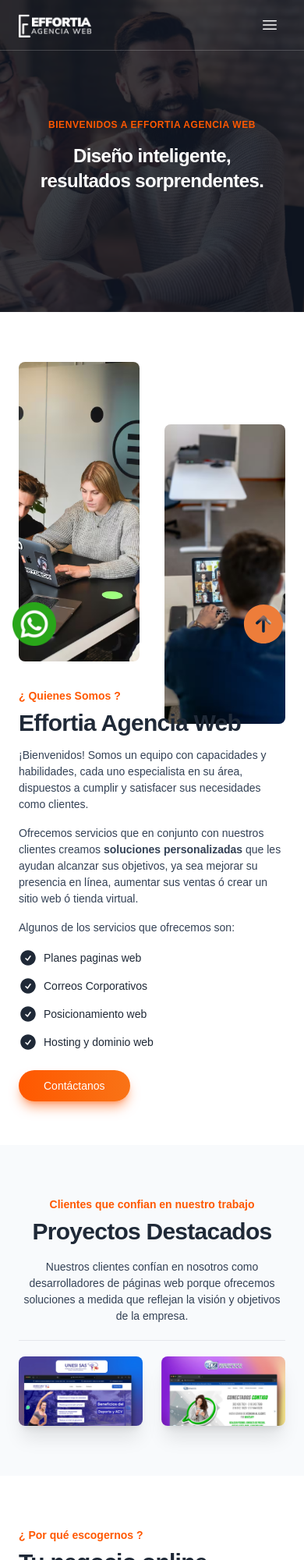
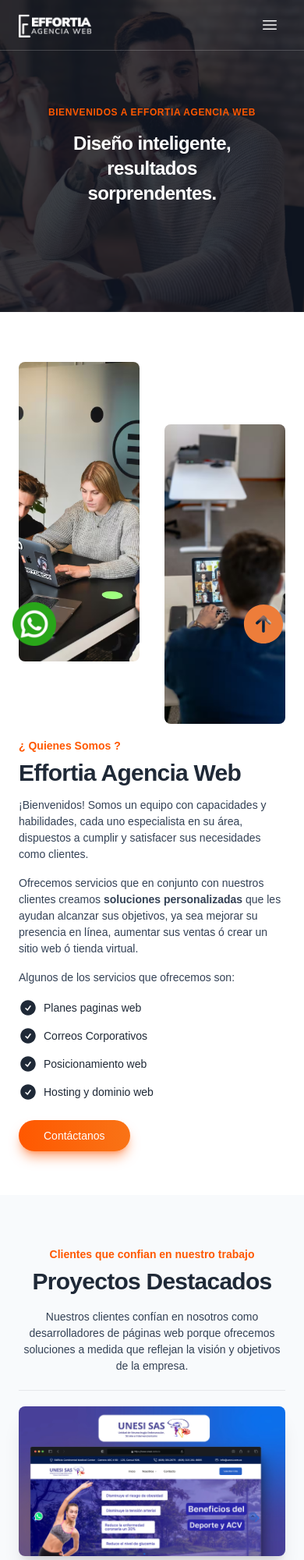
Before and after one commit to cadelbarre/effortia-solutions-landing-page, an Astro site: page / in a window 390 px wide. Shown: the top 2000 px of the page at 78% size. Built offline with nearby package versions, Linux system fonts and the light colour scheme; Astro itself is replaced by a stand-in of ours; what @midudev/tailwind-animations would draw is missing.

Commit message:
fix responsive width and heigth

```diff
--- a/src/components/about-us.astro
+++ b/src/components/about-us.astro
@@ -24,7 +24,7 @@
             loading="lazy"
         />
     </div>
-    <div class="lg:pl-20 space-y-4 md:space-y-8">
+    <div class="pt-16 lg:pt-0 lg:pl-20 space-y-4 md:space-y-8">
         <header class="space-y-2">
             <span class="text-primary font-extrabold text-sm"
                 >¿ Quienes Somos ?</span
--- a/src/components/clients.astro
+++ b/src/components/clients.astro
@@ -24,7 +24,7 @@
 <div class="bg-slate-100/50">
     <Section className="text-center">
         <div
-            class="md:col-span-3 lg:pr-20 space-y-5 md:space-y-8"
+            class="md:col-span-3 space-y-5 md:space-y-8"
             id="proyectos-destacados"
         >
             <header class="space-y-2">
@@ -41,7 +41,7 @@
             <hr />
 
             <div
-                class="grid grid-cols-2 gap-x-6 md:gap-x-12 gap-y-8 md:gap-y-10"
+                class="grid lg:grid-cols-2 gap-x-6 md:gap-x-12 gap-y-8 md:gap-y-10"
             >
                 {
                     CLIENTES.map(({ title, img, alt, href, businessName }) => {
--- a/src/components/contact.astro
+++ b/src/components/contact.astro
@@ -18,7 +18,7 @@
         <FormContact />
     </div>
     <div
-        class="text-white md:col-span-2 bg-gray-800 rounded-lg py-16 lg:py-20 px-12 lg:px-16"
+        class="text-white md:col-span-3 lg:col-span-2 bg-gray-800 rounded-lg py-16 lg:py-20 px-12 lg:px-16"
     >
         <AsideContact />
     </div>
--- a/src/components/header.astro
+++ b/src/components/header.astro
@@ -23,7 +23,7 @@
         </h6>
 
         <h1
-            class="text-white font-extrabold tracking-tight text-2xl md:text-5xl lg:text-7xl text-balance animate-slide-up-fade animate-delay-400"
+            class="text-white font-extrabold tracking-tight text-2xl md:text-5xl lg:text-7xl text-balance animate-slide-up-fade animate-delay-400 max-w-[20ch]"
         >
             {slogan}
         </h1>
--- a/src/components/services.astro
+++ b/src/components/services.astro
@@ -14,7 +14,7 @@
             />
         </header>
         <div
-            class="grid md:grid-cols-2 lg:grid-cols-3 gap-y-10 lg:gap-y-0 md:gap-x-4 lg:gap-x-16 mt-16"
+            class="grid md:grid-cols-2 lg:grid-cols-3 gap-y-10 lg:gap-y-0 md:gap-x-8 xl:gap-x-16 mt-16"
         >
             {
                 servicios.map(
```
